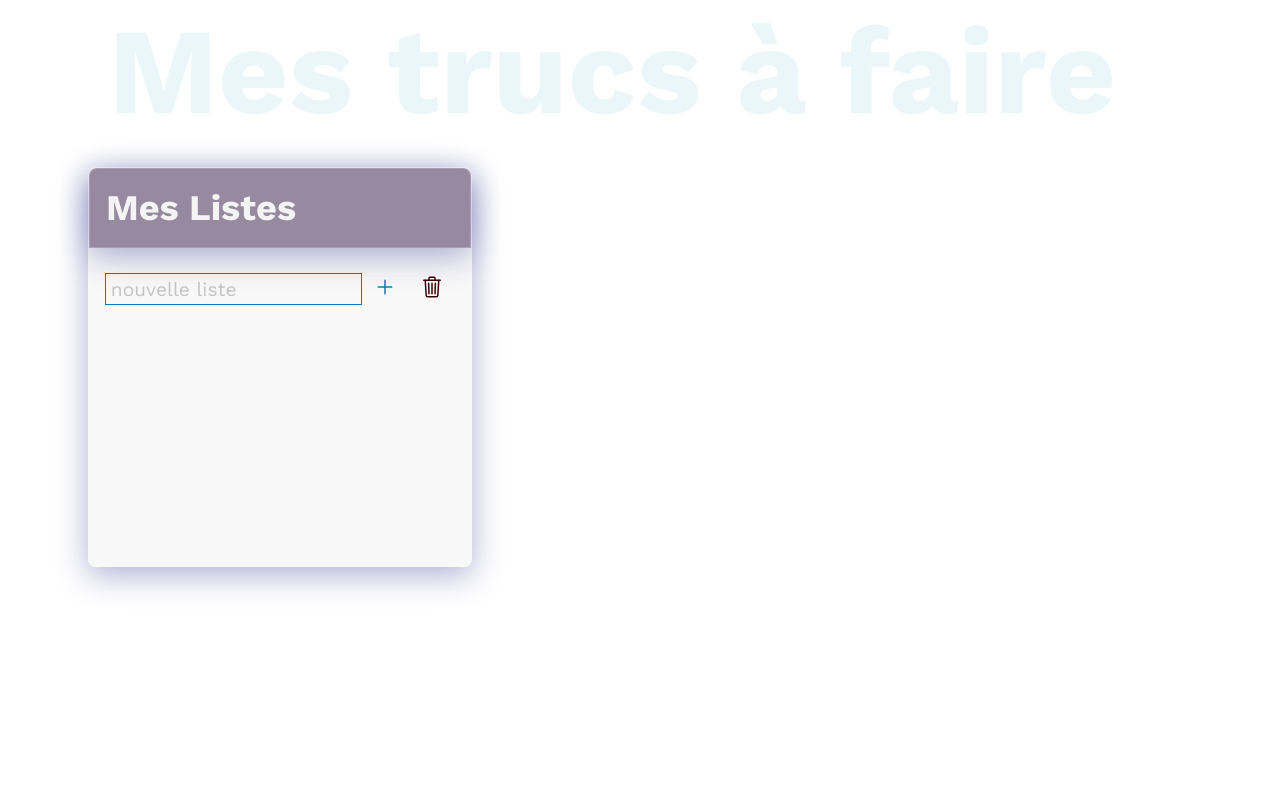
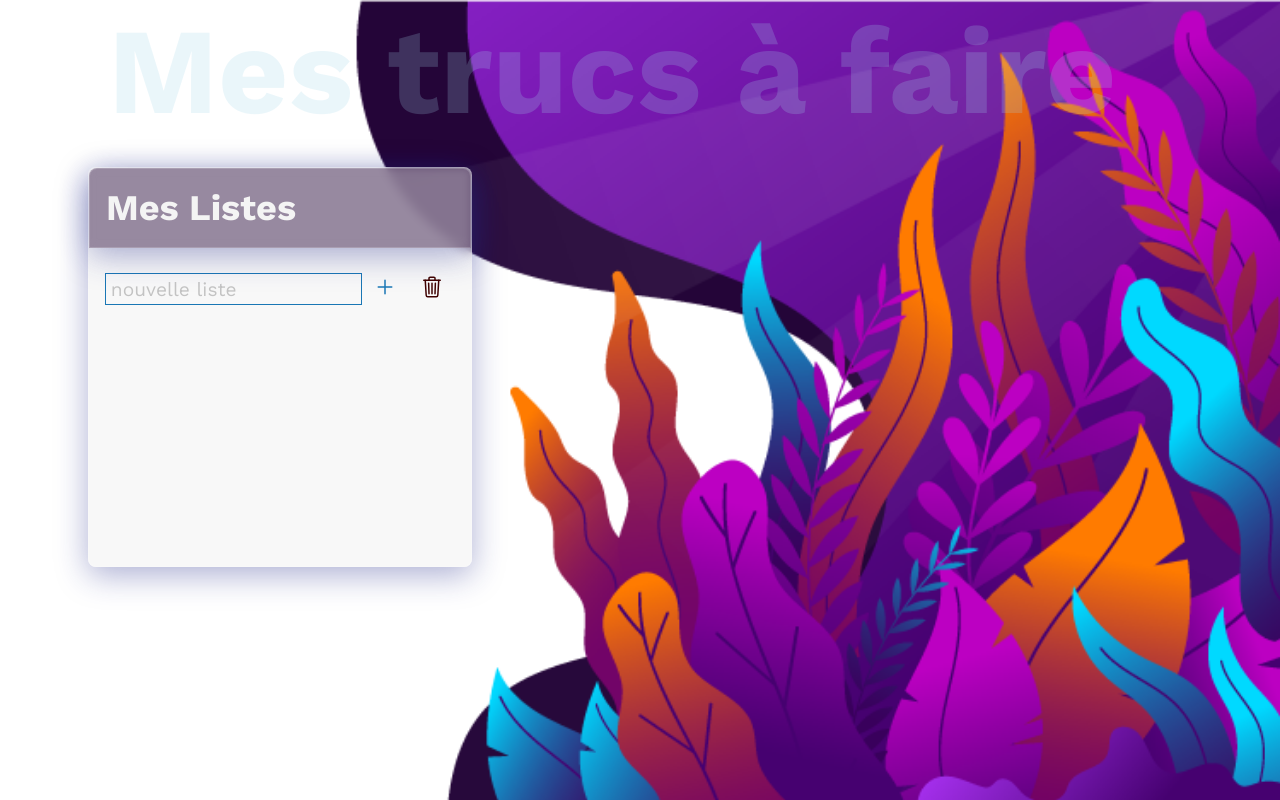
Before and after one commit to MadinaDvlpr/madina_dvlpr.github.io, a plain HTML site: page todo.html in a window 1280 px wide. Drawn offline with nearby package versions, Linux system fonts and the light colour scheme.

Commit message:
maj todo design

```diff
--- a/assets/css/todo.css
+++ b/assets/css/todo.css
@@ -44,7 +44,7 @@ font-family: "Work Sans", sans-serif;
 font-weight: 300;
 font-size: 1.5rem;
 color: var(--clr-primary);
-background: url('../img/background.png');
+background: url('../img/background-todo.png');
 background-repeat:  no-repeat ;
 background-size: cover;
 display: grid;
```
Also changed, not shown: assets/img/background-todo.png (added).
